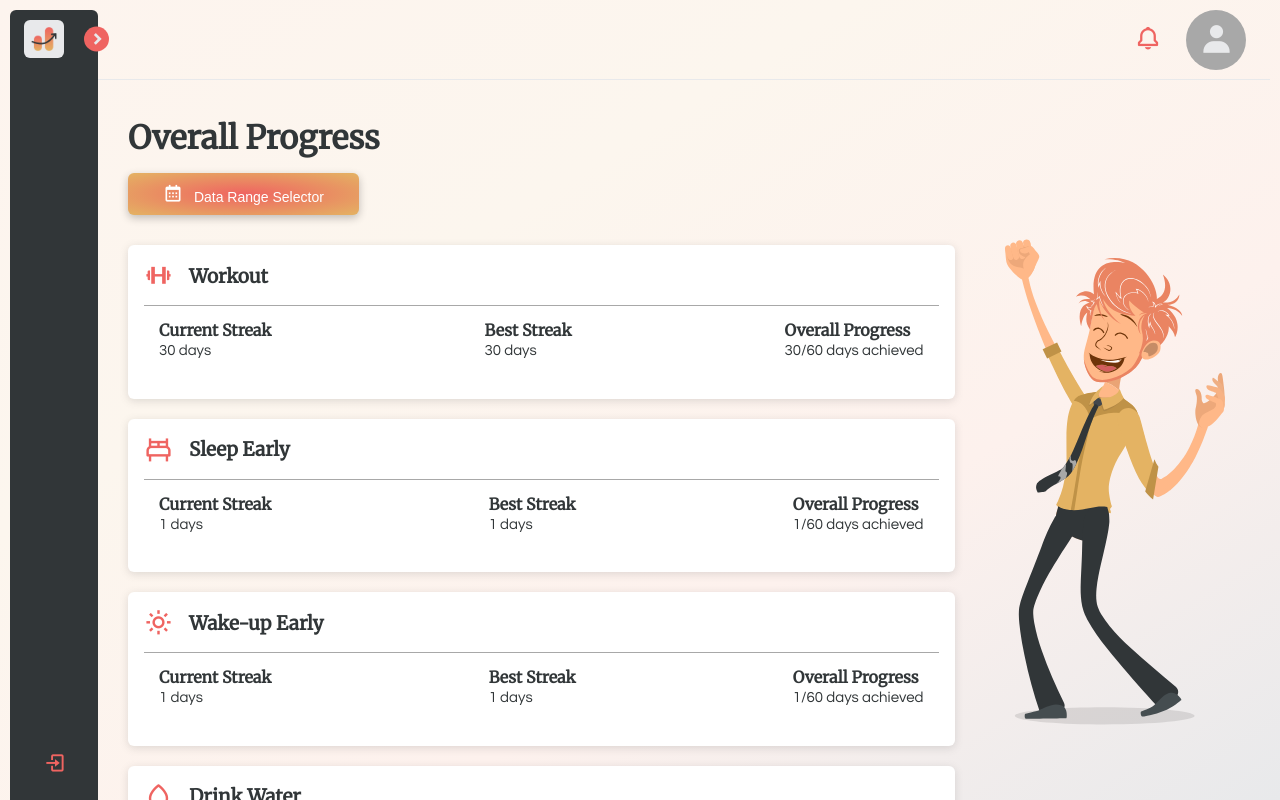
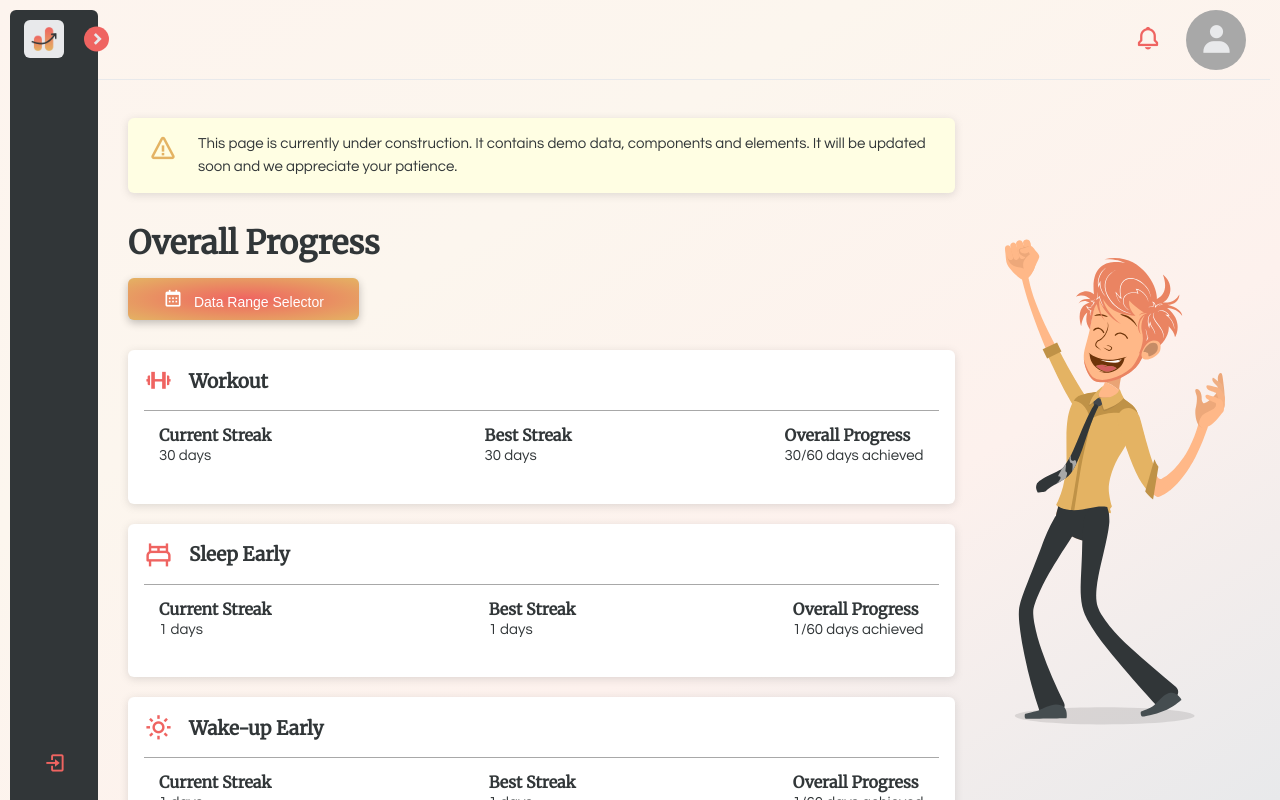
Before and after one commit to s3851446/habithub-frontend, a SvelteKit app in the folder final/habithub-frontend/: page /statistics in a window 1280 px wide. Shown: the top 800 px of the page. Built offline with nearby package versions, Linux system fonts and the light colour scheme; no server answers.

Commit message:
Creates Warning.svelte component for statistics page

```diff
--- a/final/habithub-frontend/src/components/HabitCard.svelte
+++ b/final/habithub-frontend/src/components/HabitCard.svelte
@@ -28,7 +28,7 @@
 
 <div class="parent {classs}">
     <!-- Insert Icon -->
-    <span class="body-content">{name}</span>
+    <span class="body-content"><h1>{name}</h1></span>
     <p>{description}</p>
     <div class="bottom">
         <div class="start">
@@ -68,6 +68,10 @@ p {
     width: 100%;
 }
 
+h1 {
+    font-size: 17px;
+}
+
 .flex {
     flex-grow: 1;
 }
--- /dev/null
+++ b/final/habithub-frontend/src/components/Warning.svelte
@@ -0,0 +1,37 @@
+<script>
+    export let message
+</script>
+
+<div class="warning">
+    <i class='bx bx-error'></i>
+    <p>{message}</p>
+</div>
+
+<style lang="scss">
+    .warning {
+        width: 100%;
+        display: flex;
+        flex-flow: row nowrap;
+        align-items: flex-start;
+        justify-content: flex-start;
+        gap: 20px;
+        background: rgb(255, 254, 227);
+        border-radius: $card-radius;
+        box-shadow: $card-shadow;
+        padding: 15px 20px;
+        margin-bottom: 30px;
+        i {
+            color: $yellow;
+            font-size: 30px;
+        }
+        @media all and (max-width: 500px) {
+            flex-flow: column nowrap;
+            align-items: center;
+            justify-content: center;
+        }
+    }
+
+    p {
+        margin: 0;
+    }
+</style>
--- a/final/habithub-frontend/src/routes/statistics/+page.svelte
+++ b/final/habithub-frontend/src/routes/statistics/+page.svelte
@@ -3,6 +3,7 @@
   import { validateToken } from './../../utils'
   import { onMount } from 'svelte'
   import ProgressCard from "../../components/ProgressCard.svelte";
+  import Warning from "../../components/Warning.svelte";
 
   onMount(async () => {
       const validToken = await validateToken()
@@ -12,9 +13,15 @@
   })
 </script>
 
+
 <div class="body">
   <div class="content">
     <div>
+      <Warning
+        message="This page is currently under construction.
+          It contains demo data, components and elements.
+          It will be updated soon and we appreciate your patience."
+      />
       <h1>Overall Progress</h1>
     </div>
     <div class="statistics-button">
```
